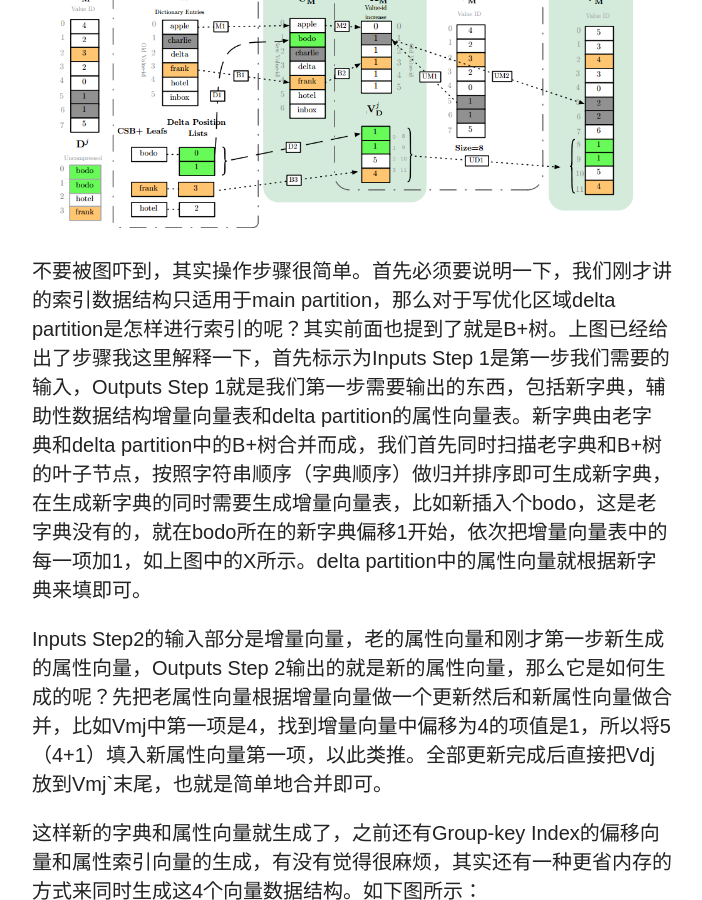
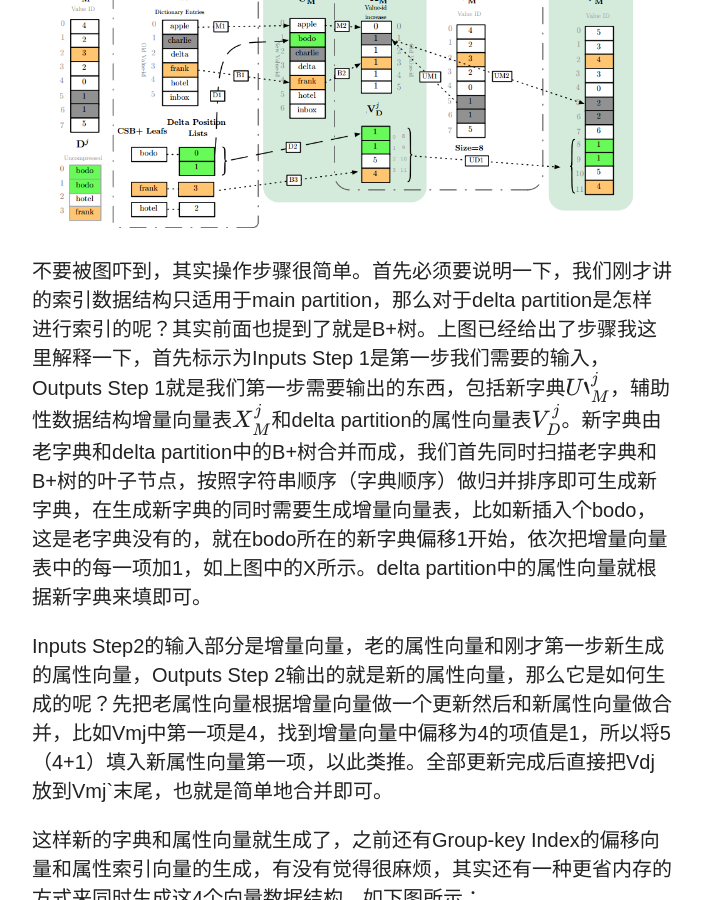
Before and after one commit to wuyu201321060203/wuyu201321060203.github.io, a Jekyll site: the page built from _posts/2014-08-31-FastLoopup.md, in a window 1280 px wide and 900 px high, scrolled down 3915 px. Shown: the whole window, without its empty margins (318-1020 px from the left). Built offline with Jekyll 4.4.1, drawn with Linux system fonts in a browser that asks for light colours; nearby versions of some CDN libraries; formulas are drawn with MathJax 3; comment, search, counter and statistics services are not loaded.

Commit message:
first post of FastLookup

```diff
--- a/_posts/2014-08-31-FastLoopup.md
+++ b/_posts/2014-08-31-FastLoopup.md
@@ -56,7 +56,7 @@ p*Time所用到的核心数据结构有以下4个，其中前两项是main parti
 
 ![rebuild main](/images/fast2.png)
 
-不要被图吓到，其实操作步骤很简单。首先必须要说明一下，我们刚才讲的索引数据结构只适用于main partition，那么对于写优化区域delta partition是怎样进行索引的呢？其实前面也提到了就是B+树。上图已经给出了步骤我这里解释一下，首先标示为Inputs Step 1是第一步我们需要的输入，Outputs Step 1就是我们第一步需要输出的东西，包括新字典，辅助性数据结构增量向量表和delta partition的属性向量表。新字典由老字典和delta partition中的B+树合并而成，我们首先同时扫描老字典和B+树的叶子节点，按照字符串顺序（字典顺序）做归并排序即可生成新字典，在生成新字典的同时需要生成增量向量表，比如新插入个bodo，这是老字典没有的，就在bodo所在的新字典偏移1开始，依次把增量向量表中的每一项加1，如上图中的X所示。delta partition中的属性向量就根据新字典来填即可。
+不要被图吓到，其实操作步骤很简单。首先必须要说明一下，我们刚才讲的索引数据结构只适用于main partition，那么对于delta partition是怎样进行索引的呢？其实前面也提到了就是B+树。上图已经给出了步骤我这里解释一下，首先标示为Inputs Step 1是第一步我们需要的输入，Outputs Step 1就是我们第一步需要输出的东西，包括新字典$ U`_M^j $，辅助性数据结构增量向量表$ X_M^j $和delta partition的属性向量表$ V_D^j $。新字典由老字典和delta partition中的B+树合并而成，我们首先同时扫描老字典和B+树的叶子节点，按照字符串顺序（字典顺序）做归并排序即可生成新字典，在生成新字典的同时需要生成增量向量表，比如新插入个bodo，这是老字典没有的，就在bodo所在的新字典偏移1开始，依次把增量向量表中的每一项加1，如上图中的X所示。delta partition中的属性向量就根据新字典来填即可。
 
 Inputs Step2的输入部分是增量向量，老的属性向量和刚才第一步新生成的属性向量，Outputs Step 2输出的就是新的属性向量，那么它是如何生成的呢？先把老属性向量根据增量向量做一个更新然后和新属性向量做合并，比如Vmj中第一项是4，找到增量向量中偏移为4的项值是1，所以将5（4+1）填入新属性向量第一项，以此类推。全部更新完成后直接把Vdj放到Vmj`末尾，也就是简单地合并即可。
 
```
